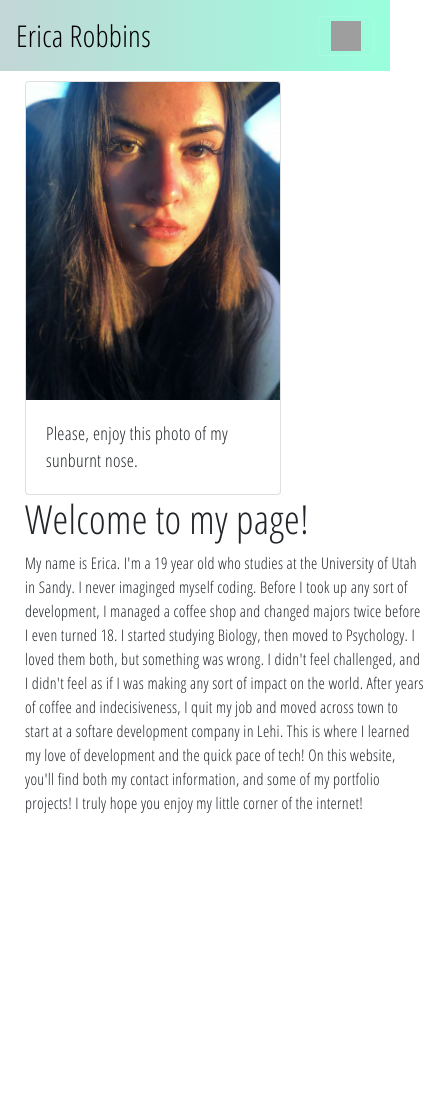
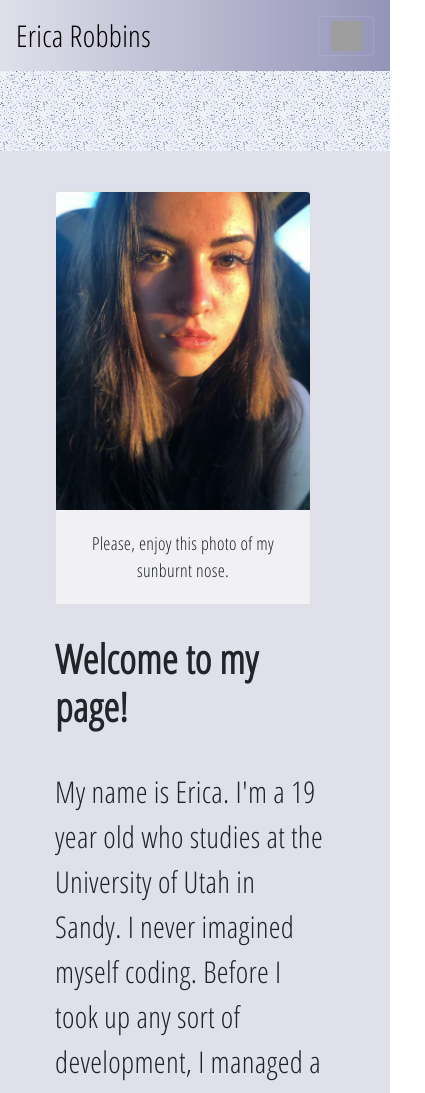
Before and after one commit to EJRobbins/HW-3-14-20, a plain HTML site: page index.html in a window 390 px wide. Shown: the top 1093 px of the page, 425 px wide, since content can reach past the window. Before the commit the page ends 917 px from the top, so only its background shows below. Drawn offline with nearby package versions, Linux system fonts and the light colour scheme; grey boxes are pictures that could not be loaded.

Commit message:
Sticky footer done! Mobile stuff looking good too

```diff
--- a/index.html
+++ b/index.html
@@ -44,7 +44,7 @@
             </div>
              <div class="col-md-5">
                 <h1>Welcome to my page!</h1>
-                <p>My name is Erica.  I'm a 19 year old who studies at the University of Utah in Sandy.  I never imaginged myself coding.  Before I took up any sort of development, I managed a coffee shop and changed majors twice before I even turned 18.  I started studying Biology, then moved to Psychology.  I loved them both, but something was wrong.  I didn't feel challenged, and I didn't feel as if I was making any sort of impact on the world.  After years of coffee and indecisiveness, I quit my job and moved across town to start at a softare development company in Lehi.  This is where I learned my love of development and the quick pace of tech! On this website, you'll find both my contact information, and some of my portfolio projects!  I truly hope you enjoy my little corner of the internet!
+                <p>My name is Erica.  I'm a 19 year old who studies at the University of Utah in Sandy.  I never imagined myself coding.  Before I took up any sort of development, I managed a coffee shop and changed majors twice before I even turned 18.  I started studying Biology, then moved to Psychology.  I loved them both, but something was wrong.  I didn't feel challenged, and I didn't feel as if I was making any sort of impact on the world.  After years of coffee and indecisiveness, I quit my job and moved across town to start at a softare development company in Lehi.  This is where I learned my love of development and the quick pace of tech! On this website, you'll find both my contact information, and some of my portfolio projects!  I truly hope you enjoy my little corner of the internet!
                 </p>
             </div>
         </div>
@@ -58,7 +58,7 @@
 <div class="mobileBody">
     <div class="container">
         <div class="row">
-            <div class="col-md-6">
+            <div class="col-md-12">
     <div class="card-space">
     <div class="card">
       <img src="aboutMe.jpg" class="card-img-top" alt="picture of me!">
@@ -68,11 +68,18 @@
     </div>
     </div>
 </div>
-<div class="col-md-6">
+<div class="col-md-12">
     <h1>Welcome to my page!</h1>
-    <p>My name is Erica.  I'm a 19 year old who studies at the University of Utah in Sandy.  I never imaginged myself coding.  Before I took up any sort of development, I managed a coffee shop and changed majors twice before I even turned 18.  I started studying Biology, then moved to Psychology.  I loved them both, but something was wrong.  I didn't feel challenged, and I didn't feel as if I was making any sort of impact on the world.  After years of coffee and indecisiveness, I quit my job and moved across town to start at a softare development company in Lehi.  This is where I learned my love of development and the quick pace of tech! On this website, you'll find both my contact information, and some of my portfolio projects!  I truly hope you enjoy my little corner of the internet!
+    <p>My name is Erica.  I'm a 19 year old who studies at the University of Utah in Sandy.  I never imagined myself coding.  Before I took up any sort of development, I managed a coffee shop and changed majors twice before I even turned 18.  I started studying Biology, then moved to Psychology.  I loved them both, but something was wrong.  I didn't feel challenged, and I didn't feel as if I was making any sort of impact on the world.  After years of coffee and indecisiveness, I quit my job and moved across town to start at a softare development company in Lehi.  This is where I learned my love of development and the quick pace of tech! On this website, you'll find both my contact information, and some of my portfolio projects!  I truly hope you enjoy my little corner of the internet!
     </p>
 </div>
+</div>
+</div>
+</div>
+<div class="footer">
+<footer>
+  Made with &hearts; in SLC, UT
+</footer>
 </div>
 </body>
 
--- a/style.css
+++ b/style.css
@@ -1,14 +1,25 @@
+html {
+   position: relative;
+   min-height: 100%;
+}
+
 body {
    font-family: 'Open Sans Condensed', sans-serif;
    font-size: inherit;
    letter-spacing: 0.3px;
+   /* image rights belong to ZingerBug.com */
+   background-image: url(background2.jpg);
+   position: relative;
+   min-height: 100vh;
+   display: flex;
+   flex-direction: column;
 }
 .mainBody {
-   background-color: #f0f5f5;
-   padding: 10px 20px 20px 20px;
+   background-color:   #e0e0eb;
+   margin: 20px 320px 0 40px;
 }
 .navbar {
-   background-image: linear-gradient(to right, #c2d6d6,#99ffdd);
+   background-image: linear-gradient(to right,  #e0e0eb ,#9494b8);
 }
 .navbar-brand {
    color: black!important;
@@ -29,6 +40,9 @@ body {
 .card {
    width: 16rem;
    font-size: 18px;
+}
+.card-body {
+   background-color:  #f0f0f5;
 }
 .container {
    margin-top: 10px;
@@ -55,9 +69,9 @@ body {
    font-size: 30px;
 }
 .btn {
-   background-color:  #00cc99;
+   background-color:   #666699;
    border-radius: 5%;
-   border-color: #00cc99;
+   border-color:  #666699;
    width: 15%;
    height: 40px;
 }
@@ -65,21 +79,46 @@ body {
    color: white;
    text-decoration: none;
 }
+.footer {
+   display: block;
+   background-color:  #f0f0f5;
+   margin-top: auto;
+}
+footer {
+   background-color: #f0f0f5;
+   padding: 10px;
+   text-align: center;
+ }
 /* Media queries  */
 
 @media (max-width: 1024px) {
 .mobileBody {
    display: block;
    width: 100%;
+   padding: 30px;
+   background-color: #e0e0eb;
+   margin: 80px 0;
 }
 .mainBody {
    display: none;
 }
-.col-md-6>p {
-height: 350px;
-width: 400px;
+.col-md-12>p {
+font-size: 30px;
+}
+.col-md-12>h1 {
+   font-size: 40px;
+   font-weight: bolder;
+   padding: 30px 0;
 }
 .row {
    width: 100%;
 }
+body {
+   /* image rights belong to ZingerBug.com */
+   background-image: url(background2.jpg);
 }
+.card {
+   text-align: center;
+}
+
+}
```
Also changed, not shown: contact.html (+5 -0 lines), portfolio.html (+5 -0 lines), background2.jpg (added), 1 other file.
